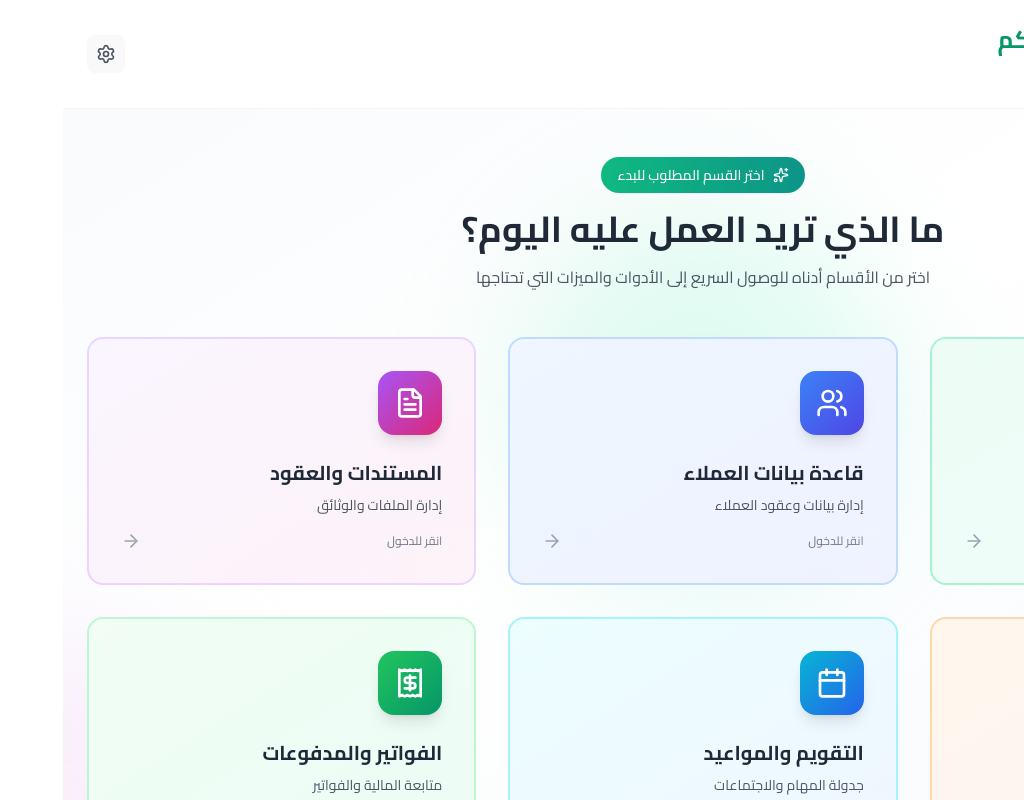
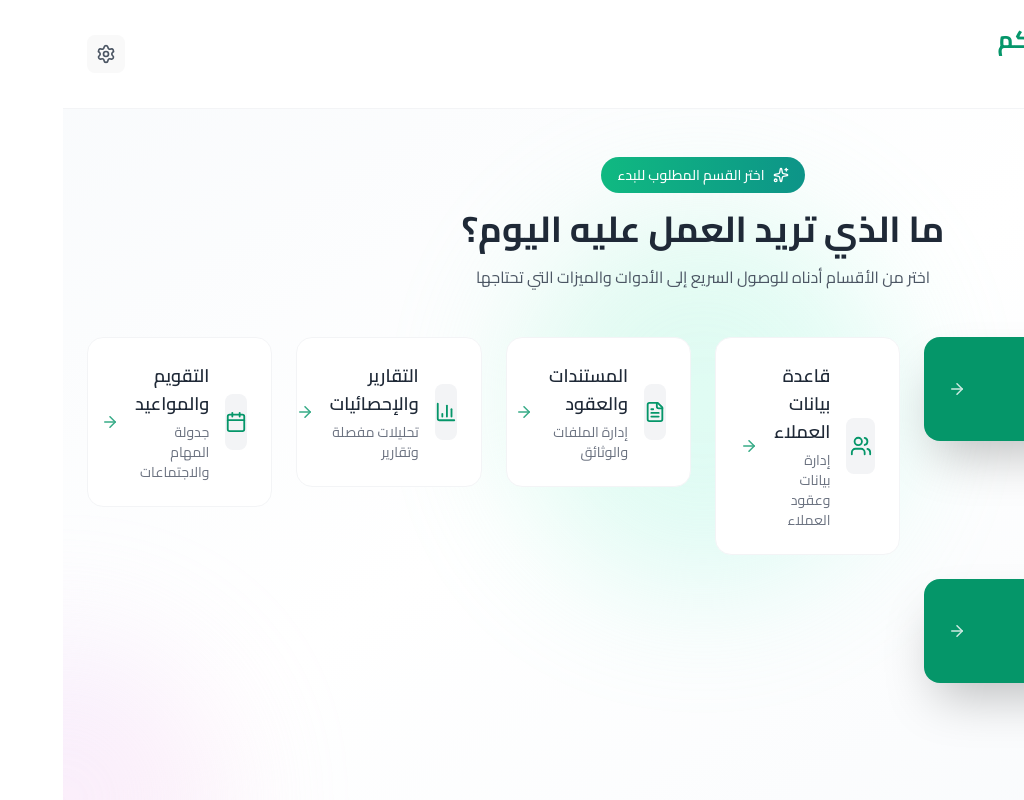
Before and after one commit to AbdelrahmanYosry2022/Molhemon-PM, a React (Vite) app: page / in a window 1280 px wide. Shown: the whole page, without its empty margins (256-1280 px from the left). Built offline with nearby package versions, Linux system fonts and the light colour scheme.

Commit message:
update 04.5

```diff
--- a/src/components/HomePage.jsx
+++ b/src/components/HomePage.jsx
@@ -189,7 +189,7 @@ const HomePage = ({ onNavigate, language = 'ar' }) => {
         </div>
       </header>
 
-      {/* Main Content */}
+    {/* Main Content */}
   <main className="relative z-10 max-w-7xl mx-auto px-6 py-12 pb-24">
         {/* Welcome Section */}
         <div className="text-center mb-12">
@@ -206,181 +206,34 @@ const HomePage = ({ onNavigate, language = 'ar' }) => {
         </div>
 
   {/* Cards Grid */}
-  <div className="grid grid-cols-1 md:grid-cols-2 lg:grid-cols-3 gap-8">
-          {menuItems.map((item) => (
-            <div
-              key={item.id}
-              className="group relative"
-              style={{
-                animation: 'slideUp 0.5s ease-out forwards',
-                animationDelay: `${item.delay}s`,
-                opacity: 0
-              }}
-              onMouseEnter={() => setHoveredCard(item.id)}
-              onMouseLeave={() => setHoveredCard(null)}
-            >
-              <div
-                className={`
-                  relative overflow-hidden rounded-2xl border-2 ${item.borderColor}
-                  ${item.bgColor} p-8 cursor-pointer
-                  transition-all duration-300 hover:scale-105 hover:shadow-2xl
-                  ${hoveredCard === item.id ? 'ring-4 ring-offset-2 ring-emerald-400/20' : ''}
-                `}
-                onClick={() => onNavigate(item.id)}
-              >
-                {/* Animated Background Gradient */}
-                <div
-                  className={`absolute inset-0 bg-gradient-to-br ${item.color} opacity-0
-                    group-hover:opacity-10 transition-opacity duration-300`}
-                />
-
-                {/* Icon Container */}
-                <div className="relative mb-6">
-                  <div className={`
-                    w-16 h-16 rounded-2xl bg-gradient-to-br ${item.color}
-                    flex items-center justify-center shadow-lg
-                    group-hover:scale-110 group-hover:rotate-3 transition-all duration-300
-                  `}>
-                    <item.icon className="text-white" size={32} />
+  <div className="grid grid-cols-1 md:grid-cols-4 lg:grid-cols-6 gap-6">
+          {menuItems.map((item) => {
+            // emphasize projects and invoices
+            const isPrimary = item.id === 'projects' || item.id === 'invoices';
+            return (
+              <div key={item.id} className={`group relative ${isPrimary ? 'md:col-span-2 lg:col-span-2' : ''}`} style={{ animation: 'slideUp 0.45s ease-out forwards', animationDelay: `${item.delay}s`, opacity: 0 }} onMouseEnter={() => setHoveredCard(item.id)} onMouseLeave={() => setHoveredCard(null)}>
+                <div onClick={() => onNavigate(item.id)}
+                  className={`relative overflow-hidden rounded-2xl p-6 cursor-pointer transition-all duration-300 ${isPrimary ? 'bg-emerald-600 text-white shadow-2xl' : 'bg-white border border-gray-100 text-gray-800 hover:shadow-lg' } ${hoveredCard === item.id ? (isPrimary ? 'scale-102' : 'scale-105') : ''}`}
+                >
+                  <div className={`flex items-center gap-4 ${isPrimary ? '' : ''}`}>
+                    <div className={`w-14 h-14 rounded-lg flex items-center justify-center ${isPrimary ? 'bg-white/20' : 'bg-gray-100'}`}>
+                      <item.icon className={`${isPrimary ? 'text-white' : 'text-emerald-600'}`} size={22} />
+                    </div>
+                    <div className="flex-1 text-right">
+                      <h3 className={`text-lg font-semibold ${isPrimary ? 'text-white' : 'text-gray-800'}`}>{item.title}</h3>
+                      <p className={`text-sm mt-1 ${isPrimary ? 'text-white/90' : 'text-gray-500'}`}>{item.subtitle}</p>
+                    </div>
+                    <div className="text-sm opacity-80">{isPrimary ? <ArrowRight className={`${isPrimary ? 'text-white' : 'text-emerald-600'}`} size={18} /> : <ArrowRight className="text-emerald-600" size={18} />}</div>
                   </div>
-                  {hoveredCard === item.id && (
-                    <div className="absolute -top-1 -right-1 w-4 h-4 bg-green-500 rounded-full animate-ping" />
-                  )}
                 </div>
-
-                {/* Content */}
-                <h3 className="text-xl font-bold text-gray-800 mb-2 group-hover:text-transparent group-hover:bg-gradient-to-r group-hover:from-emerald-600 group-hover:to-teal-600 group-hover:bg-clip-text transition-all duration-300">
-                  {item.title}
-                </h3>
-                <p className="text-gray-600 text-sm mb-4">
-                  {item.subtitle}
-                </p>
-
-                {/* Arrow Icon */}
-                <div className="flex items-center justify-between">
-                  <span className="text-xs text-gray-500">انقر للدخول</span>
-                  <ArrowRight
-                    className={`
-                      text-gray-400 group-hover:text-emerald-600
-                      transition-all duration-300
-                      ${hoveredCard === item.id ? 'translate-x-2' : ''}
-                    `}
-                    size={20}
-                  />
-                </div>
-
-                {/* Decorative Elements */}
-                <div className="absolute -bottom-8 -right-8 w-24 h-24 bg-gradient-to-br from-white/20 to-white/5 rounded-full blur-xl group-hover:scale-150 transition-transform duration-500" />
-                <div className="absolute -top-8 -left-8 w-20 h-20 bg-gradient-to-br from-white/20 to-white/5 rounded-full blur-xl group-hover:scale-150 transition-transform duration-500" />
               </div>
-            </div>
-          ))}
+            );
+          })}
         </div>
 
-        {/* ====== إضافة جديدة: إجراءات سريعة ====== */}
-        <section
-          className="mb-10"
-          style={{
-            animation: 'slideUp 0.5s ease-out forwards',
-            animationDelay: '0.65s',
-            opacity: 0
-          }}
-        >
-          <div className="bg-white/80 backdrop-blur-sm rounded-2xl border border-gray-100 p-4 md:p-6">
-            <div className="flex items-center justify-between mb-4">
-              <h3 className="text-lg font-bold text-gray-800">إجراءات سريعة</h3>
-              <span className="text-xs text-gray-500">اختصار للوصول السريع</span>
-            </div>
+  {/* Quick Actions removed per new simplified design */}
 
-            <div className="grid grid-cols-2 md:grid-cols-4 gap-3">
-              {/* عميل جديد */}
-              <button
-                onClick={() => handleAction('newClient')}
-                className="group bg-gradient-to-br from-emerald-50 to-teal-50 border border-emerald-200 hover:shadow-lg transition-all duration-300 rounded-xl p-4 text-right"
-              >
-                <div className="flex items-center justify-between mb-2">
-                  <div className="w-10 h-10 rounded-lg bg-gradient-to-br from-emerald-500 to-teal-600 flex items-center justify-center shadow">
-                    <Users className="text-white" size={20} />
-                  </div>
-                  <ArrowRight className="text-emerald-600 opacity-0 group-hover:opacity-100 transition-opacity duration-300" size={18} />
-                </div>
-                <div className="text-sm text-gray-700 font-semibold">عميل جديد</div>
-                <div className="text-xs text-gray-500 mt-1">إضافة بيانات عميل</div>
-              </button>
-
-              {/* مشروع جديد */}
-              <button
-                onClick={() => handleAction('newProject')}
-                className="group bg-gradient-to-br from-blue-50 to-indigo-50 border border-blue-200 hover:shadow-lg transition-all duration-300 rounded-xl p-4 text-right"
-              >
-                <div className="flex items-center justify-between mb-2">
-                  <div className="w-10 h-10 rounded-lg bg-gradient-to-br from-blue-500 to-indigo-600 flex items-center justify-center shadow">
-                    <LayoutDashboard className="text-white" size={20} />
-                  </div>
-                  <ArrowRight className="text-indigo-600 opacity-0 group-hover:opacity-100 transition-opacity duration-300" size={18} />
-                </div>
-                <div className="text-sm text-gray-700 font-semibold">مشروع جديد</div>
-                <div className="text-xs text-gray-500 mt-1">بدء مشروع وتتبع الميزانية</div>
-              </button>
-
-              {/* فاتورة جديدة */}
-              <button
-                onClick={() => handleAction('newInvoice')}
-                className="group bg-gradient-to-br from-green-50 to-emerald-50 border border-green-200 hover:shadow-lg transition-all duration-300 rounded-xl p-4 text-right"
-              >
-                <div className="flex items-center justify-between mb-2">
-                  <div className="w-10 h-10 rounded-lg bg-gradient-to-br from-green-500 to-emerald-600 flex items-center justify-center shadow">
-                    <Receipt className="text-white" size={20} />
-                  </div>
-                  <ArrowRight className="text-emerald-600 opacity-0 group-hover:opacity-100 transition-opacity duration-300" size={18} />
-                </div>
-                <div className="text-sm text-gray-700 font-semibold">فاتورة جديدة</div>
-                <div className="text-xs text-gray-500 mt-1">إنشاء وإرسال فاتورة</div>
-              </button>
-
-              {/* مستند جديد */}
-              <button
-                onClick={() => handleAction('newDocument')}
-                className="group bg-gradient-to-br from-purple-50 to-pink-50 border border-purple-200 hover:shadow-lg transition-all duration-300 rounded-xl p-4 text-right"
-              >
-                <div className="flex items-center justify-between mb-2">
-                  <div className="w-10 h-10 rounded-lg bg-gradient-to-br from-purple-500 to-pink-600 flex items-center justify-center shadow">
-                    <FileText className="text-white" size={20} />
-                  </div>
-                  <ArrowRight className="text-pink-600 opacity-0 group-hover:opacity-100 transition-opacity duration-300" size={18} />
-                </div>
-                <div className="text-sm text-gray-700 font-semibold">مستند جديد</div>
-                <div className="text-xs text-gray-500 mt-1">إرفاق/إنشاء مستند</div>
-              </button>
-            </div>
-          </div>
-        </section>
-
-  {/* Quick Stats */}
-  <div className="mt-12 grid grid-cols-1 md:grid-cols-4 gap-6">
-          {[
-            { label: 'المشاريع النشطة', value: '12', trend: '+3' },
-            { label: 'العملاء', value: '48', trend: '+5' },
-            { label: 'المهام المنجزة', value: '234', trend: '+21' },
-            { label: 'نسبة الإنجاز', value: '87%', trend: '+12%' }
-          ].map((stat, index) => (
-            <div
-              key={index}
-              className="bg-white/80 backdrop-blur-sm rounded-xl p-4 border border-gray-100 hover:shadow-lg transition-all duration-300"
-              style={{
-                animation: 'slideUp 0.5s ease-out forwards',
-                animationDelay: `${0.7 + index * 0.1}s`,
-                opacity: 0
-              }}
-            >
-              <p className="text-sm text-gray-500 mb-1">{stat.label}</p>
-              <div className="flex items-end justify-between">
-                <span className="text-2xl font-bold text-gray-800">{stat.value}</span>
-                <span className="text-xs text-green-600 font-medium">{stat.trend}</span>
-              </div>
-            </div>
-          ))}
-        </div>
+  {/* Quick Stats removed to keep layout minimal */}
       </main>
 
       <style jsx>{`
--- a/src/components/PaymentsTable.jsx
+++ b/src/components/PaymentsTable.jsx
@@ -441,7 +441,10 @@ export default function PaymentsTable({
           <StatCard title="المبلغ المستحق" value={fmt(summary.due)} />
         </div>
 
-        {/* الجدول */}
+
+      </div>
+
+ {/* الجدول */}
         <div className="overflow-x-auto">
           <table className="min-w-full">
             <thead className="bg-gray-50">
@@ -480,7 +483,6 @@ export default function PaymentsTable({
             </tbody>
           </table>
         </div>
-      </div>
 
       {/* Add/Edit Modal */}
       {editing && (
```
